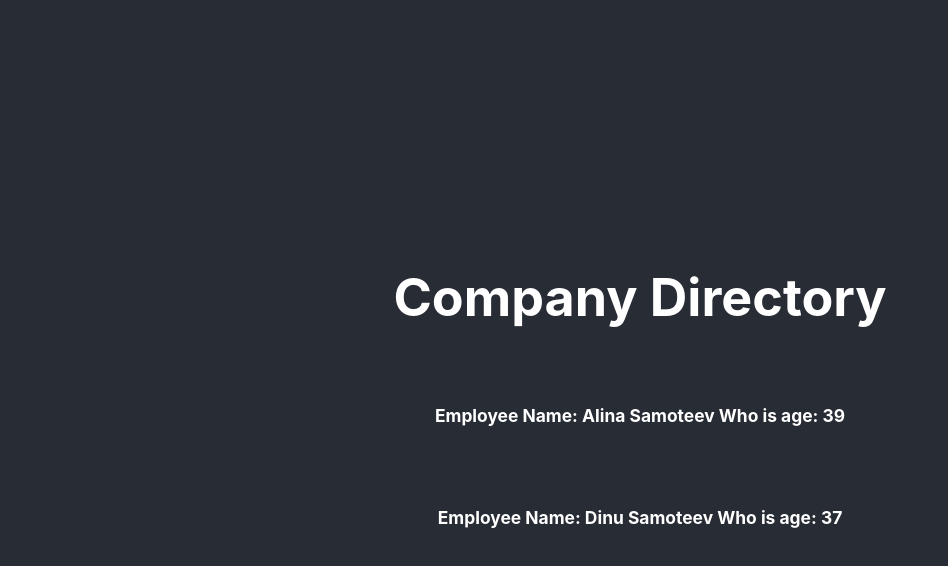
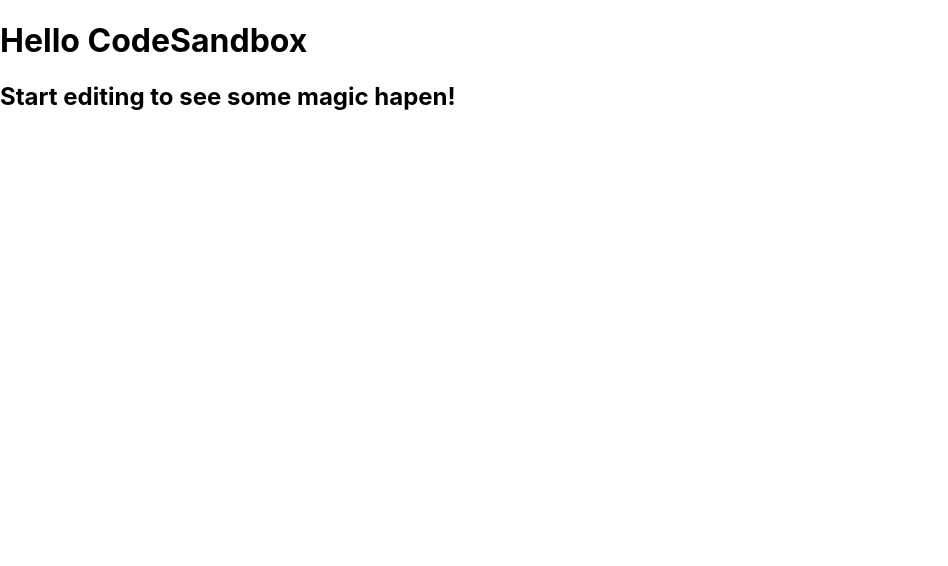
Before and after one commit to AlinaCGM/ReactBasics, a React (Create React App) app: page / in a window 1280 px wide. Shown: the top 566 px of the page, without its empty margins (0-948 px from the left). Built offline with nearby package versions, Linux system fonts and the light colour scheme.

Commit message:
code Sandbox

```diff
--- a/src/App.js
+++ b/src/App.js
@@ -1,59 +1,89 @@
-import logo from './logo.svg';
-import './App.css';
-// import Documentation from "./Documentation"
-// import Counter from "./Counter";
-import Employee from './Emloyee';
+import React, {useState} from 'react';
+import "./styles.css";
 
-//this is the second way to set all the employees data/ here or right in the beggining of the function
-const employeeInfo = [
-  {
-    firstName: "Alina",
-    lastName: "Samoteev",
-    age: "39"
-  },
-  {
-    firstName: "Dinu",
-    lastName: "Samoteev",
-    age: "37"
-  }
-];
+export default function App() {
+  return (
+   <div className="App">
+     <h1>Hello CodeSandbox</h1>
+     <h2>Start editing to see some magic hapen!</h2>
+   </div>
+  );
+}
 
 
 
-function App() {
-
-  return (
-    <div className="App">
-      <header className="App-header">
-      {/* we used it in the previous lesson to make a counter !!
-      <h2>Welcome to counter </h2>
-      <Counter/> */}
-      <h1> Company Directory</h1>
-      {employeeInfo.map((employee) => {
-        // we can delite this and use spread instead
-        // const { firstName, lastName, age} = employee;
-        return (
-          <Employee
-          //and we spread instead below
-          {...employee}
-          // and delite this
-          // firstName={firstName} lastName={lastName} age={age}
-          />
-        );
-      })}
 
 
-      {/* this is the first way how to do it */}
-
-      {/* <Employee firstName="Alina" lastName="Samoteev" age="39"/>
-      <Employee firstName="Dinu" lastName="Samoteev" age="36"/>
-      <Employee firstName="Gabi" lastName="Samoteev" age="2"/>
-      <Employee firstName="Mika" lastName="Samoteev" age="1"/> */}
 
 
-       </header>
-    </div>
-  );
-}
 
-export default App;
+
+
+
+
+
+
+
+
+
+
+
+// import logo from './logo.svg';
+// import './App.css';
+// // import Documentation from "./Documentation"
+// // import Counter from "./Counter";
+// import Employee from './Emloyee';
+
+// //this is the second way to set all the employees data/ here or right in the beggining of the function
+// const employeeInfo = [
+//   {
+//     firstName: "Alina",
+//     lastName: "Samoteev",
+//     age: "39"
+//   },
+//   {
+//     firstName: "Dinu",
+//     lastName: "Samoteev",
+//     age: "37"
+//   }
+// ];
+
+
+
+// function App() {
+
+//   return (
+//     <div className="App">
+//       <header className="App-header">
+//       {/* we used it in the previous lesson to make a counter !!
+//       <h2>Welcome to counter </h2>
+//       <Counter/> */}
+//       <h1> Company Directory</h1>
+//       {employeeInfo.map((employee) => {
+//         // we can delite this and use spread instead
+//         // const { firstName, lastName, age} = employee;
+//         return (
+//           <Employee
+//           //and we spread instead below
+//           {...employee}
+//           // and delite this
+//           // firstName={firstName} lastName={lastName} age={age}
+//           />
+//         );
+//       })}
+
+
+//       {/* this is the first way how to do it */}
+
+//       {/* <Employee firstName="Alina" lastName="Samoteev" age="39"/>
+//       <Employee firstName="Dinu" lastName="Samoteev" age="36"/>
+//       <Employee firstName="Gabi" lastName="Samoteev" age="2"/>
+//       <Employee firstName="Mika" lastName="Samoteev" age="1"/> */}
+
+
+//        </header>
+//     </div>
+//   );
+// }
+
+// export default App;
```
Also changed, not shown: src/styles.css (added).
